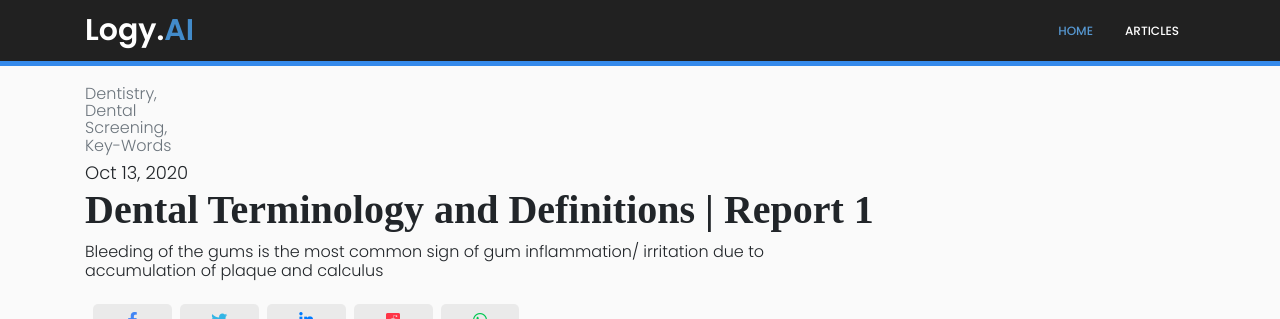
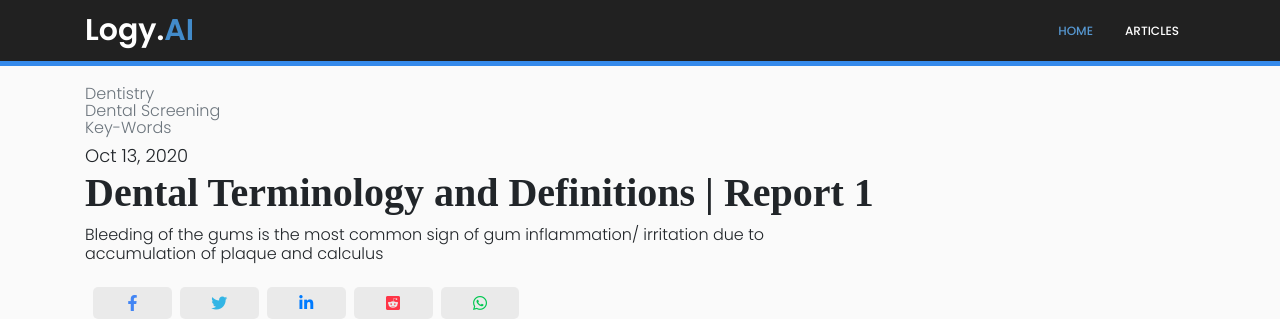
Before and after one commit to LogyAI/articles, a Jekyll site: the page built from _posts/2020-10-13-Dental-Terminology-and-Definitions-Report-1.markdown, in a window 1280 px wide and 900 px high, cut to the strip 0-319 px from the top of the window. Built offline with Jekyll 4.4.1, drawn with Linux system fonts in a browser that asks for light colours; nearby versions of some CDN libraries; some web fonts are replaced; some of the changed text lies outside the part shown.

Commit message:
added []

```diff
--- a/_posts/2020-10-13-Dental-Terminology-and-Definitions-Report-1.markdown
+++ b/_posts/2020-10-13-Dental-Terminology-and-Definitions-Report-1.markdown
@@ -2,7 +2,7 @@
 layout: post
 title:  "Dental Terminology and Definitions | Report 1"
 date:   2020-10-13 13:41:25 +0530
-categories: Dentistry, Dental Screening, Key-Words
+categories: [Dentistry, Dental Screening, Key-Words]
 author: Rohita Arora
 readTime: 5
 social: "https://www.linkedin.com/in/anandpanchbhai/"
```
